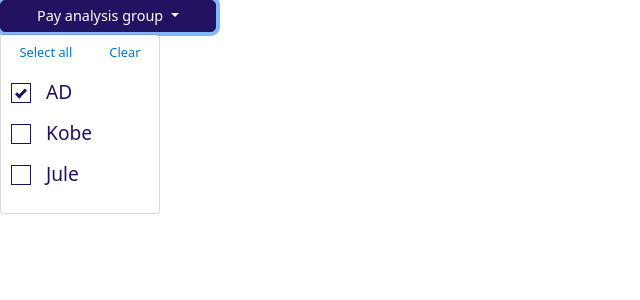
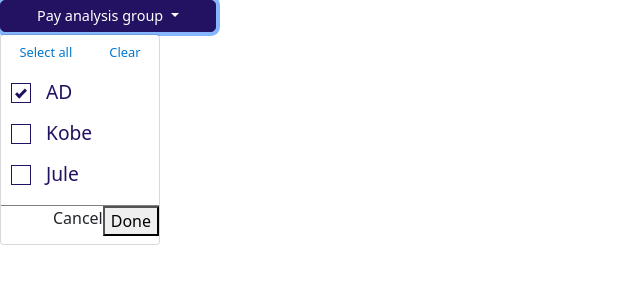
Before and after one commit to Ashish-angular/angular-drpdown-with-multiple-custom-chkboxes, an Angular app: page / in a window 1280 px wide. Both pictures are taken after a click on the button "Pay analysis group". Shown: the top 300 px of the page, without its empty margins (0-640 px from the left). Built offline with nearby package versions, Linux system fonts and the light colour scheme.

Commit message:
2 files modified

```diff
--- a/src/app/dropdown/dropdown.component.css
+++ b/src/app/dropdown/dropdown.component.css
@@ -84,9 +84,17 @@
 .dropdownContainer__flex-container {
   display: flex;
   justify-content: space-around;
+  padding-left: 0px;
 }
 .dropdownContainer__flex-container p {
   cursor: pointer;
   color: #0077cc;
   font-size: 0.8rem;
 }
+.dropdownContainer__btnGrp {
+  position: relative;
+  display: flex;
+  justify-content: flex-end;
+  border-top: 1px solid grey;
+  z-index: 1000;
+}
--- a/src/app/dropdown/dropdown.component.html
+++ b/src/app/dropdown/dropdown.component.html
@@ -21,5 +21,9 @@
         </label>
       </li>
     </ul>
+    <div class="dropdownContainer__btnGrp">
+      <span>Cancel</span>
+      <button>Done</button>
+    </div>
   </div>
 </div>
```
